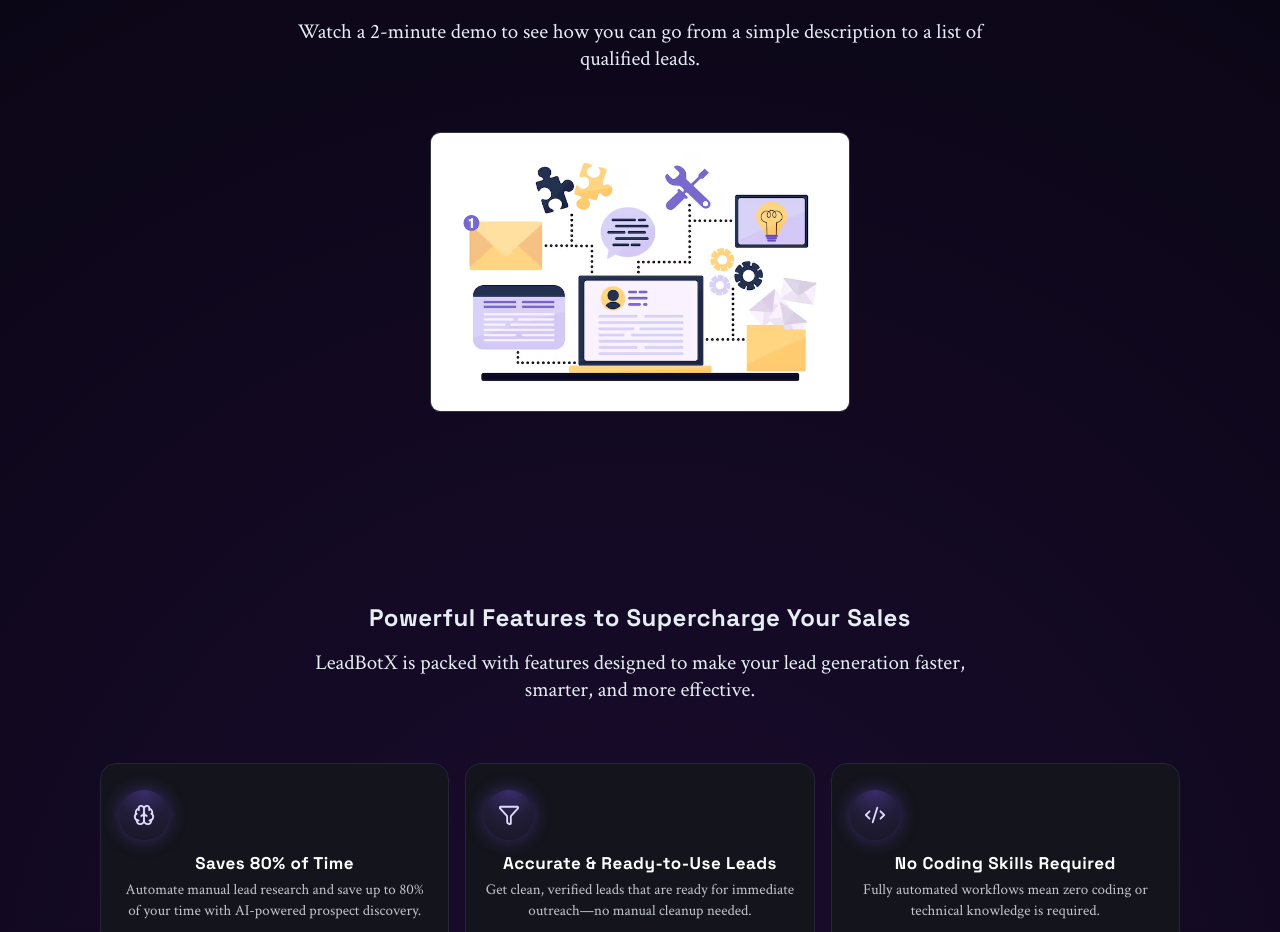
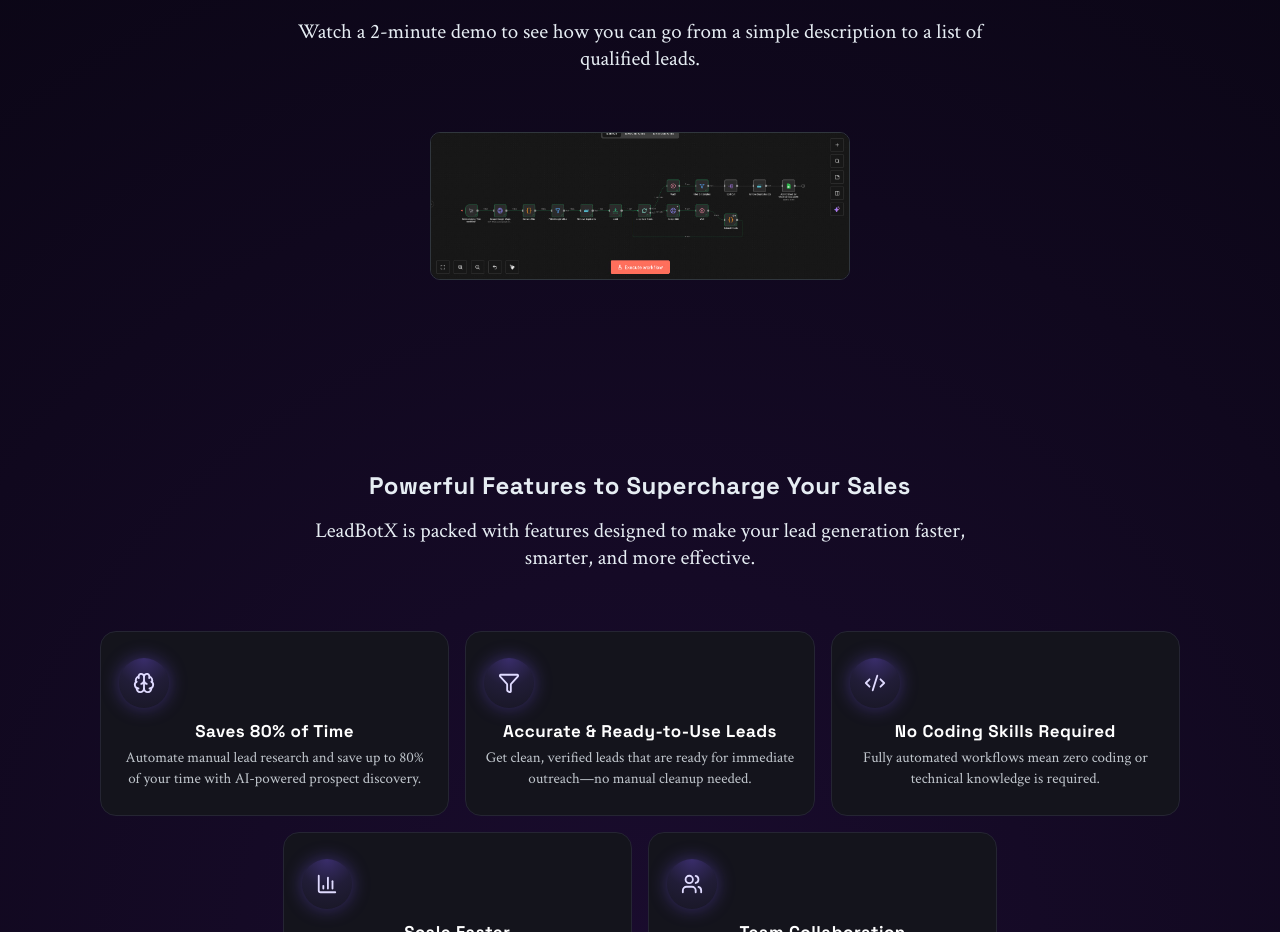
Before and after one commit to Khushisingh-dev/LeadBotX, a React (Vite) app: page / in a window 1280 px wide. Shown: the part 1620-2552 px from the top of the page. Built offline with nearby package versions, Linux system fonts and the light colour scheme.

Commit message:
new workflow image add

```diff
--- a/src/App.jsx
+++ b/src/App.jsx
@@ -127,7 +127,7 @@
             to a list of qualified leads.
           </p>
           <div className="proto-box">
-            <img src="/assets/workflow.avif" alt="Workflow" data-aos="zoom-in" />
+            <img src="/assets/Workflow.jpeg" alt="Workflow" data-aos="zoom-in" />
           </div>
         </div>
       </section>
```
